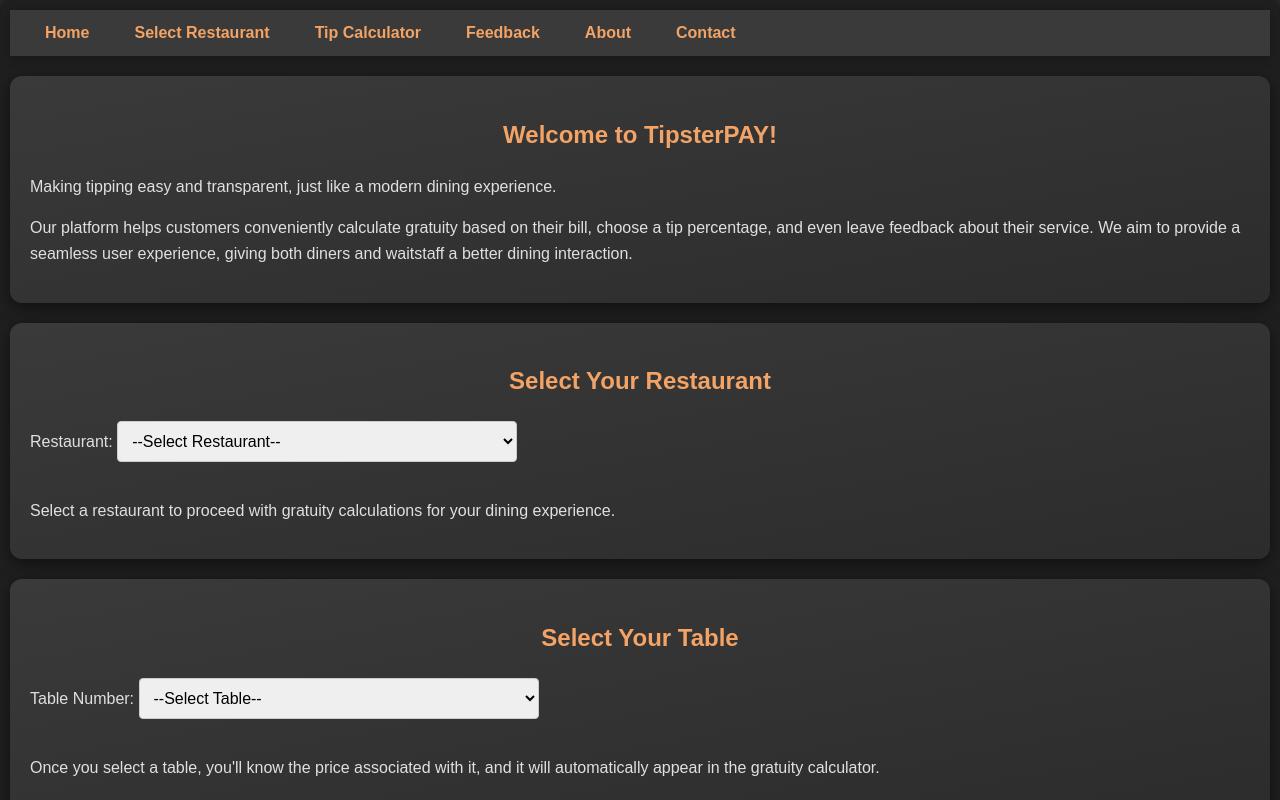
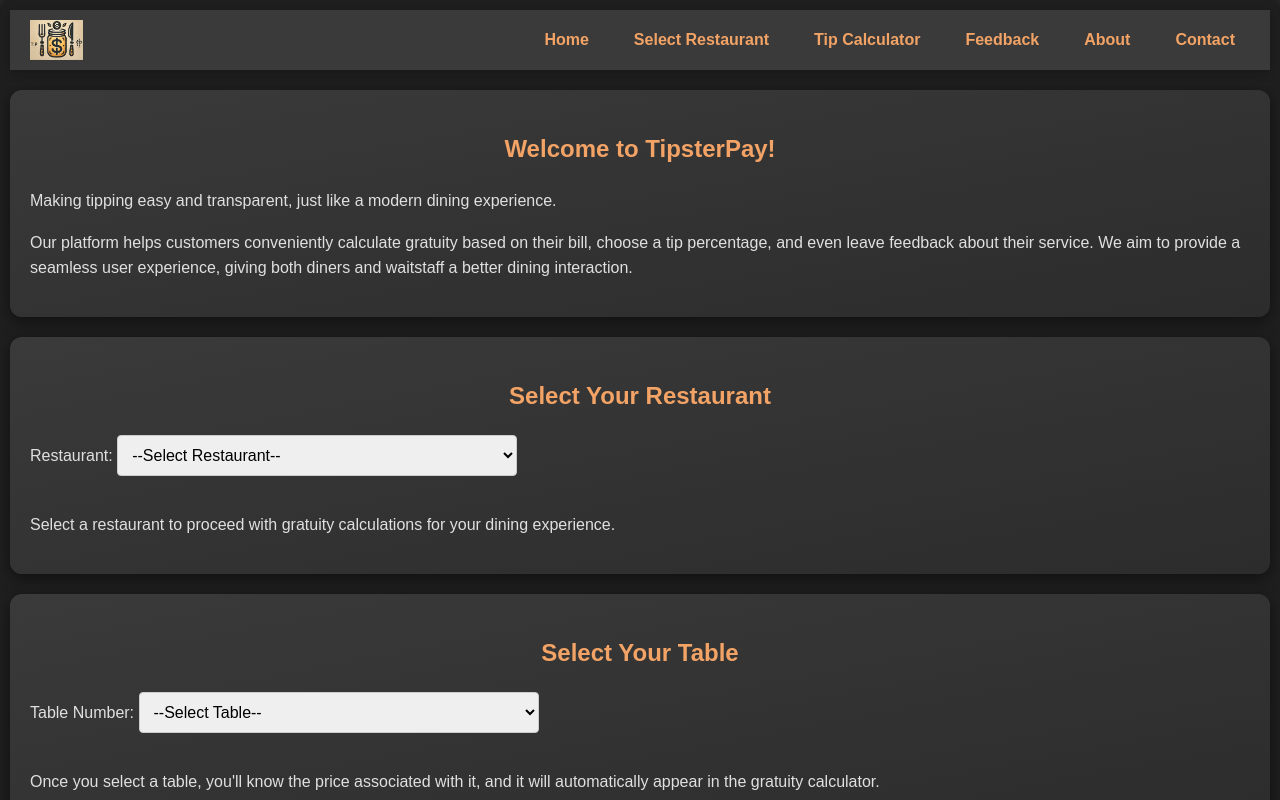
Before and after one commit to Nithish8706/TipsterPay, a plain HTML site: page index.html in a window 1280 px wide. Shown: the top 800 px of the page. Drawn offline with Linux system fonts and the light colour scheme.

Commit message:
Update index.html

```diff
--- a/index.html
+++ b/index.html
@@ -5,12 +5,12 @@
     <meta name="viewport" content="width=device-width, initial-scale=1.0">
     <title>TipsterPay</title>
     <link rel="stylesheet" href="style.css"> <!-- Link to CSS -->
-</head>
+</hgead>
 <body>
     <div id="content-overlay">
         <nav>
             <div class="nav-container">
-
+                <img src="logo.jpg" alt="Restaurant Tip Payment Logo" class="logo">
                 <button class="hamburger" onclick="toggleMenu()">☰</button>
                 <ul class="nav-links" id="nav-links">
                     <li><a href="#home">Home</a></li>
@@ -25,7 +25,7 @@
 
         <!-- Home Section -->
         <section id="home">
-            <h1>Welcome to TipsterPAY!</h1>
+            <h1>Welcome to TipsterPay!</h1>
             <p>Making tipping easy and transparent, just like a modern dining experience.</p>
             <p>Our platform helps customers conveniently calculate gratuity based on their bill, choose a tip percentage, and even leave feedback about their service. We aim to provide a seamless user experience, giving both diners and waitstaff a better dining interaction.</p>
         </section>
```
